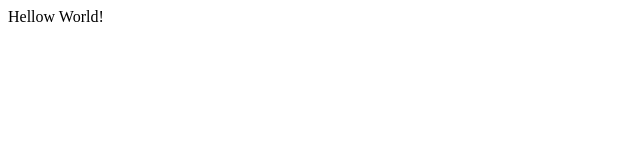
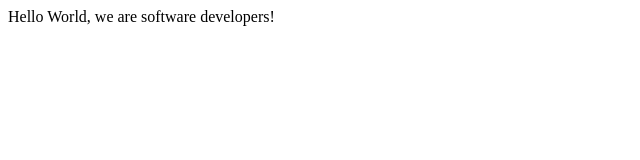
Before and after one commit to smy5152/robson_smy, a plain HTML site: page index.html in a window 1280 px wide. Shown: the whole page, without its empty margins (0-640 px from the left). Drawn offline with Linux system fonts and the light colour scheme.

Commit message:
Hello World, we are software developers!

```diff
--- a/index.html
+++ b/index.html
@@ -8,7 +8,7 @@
 
   <body>
     <script src="https://cdn.freecodecamp.org/testable-projects-fcc/v1/bundle.js"></script>
-      Hellow World!
+      Hello World, we are software developers!
     <script  src="js/index.js"></script>
   </body>
 </html>
```
